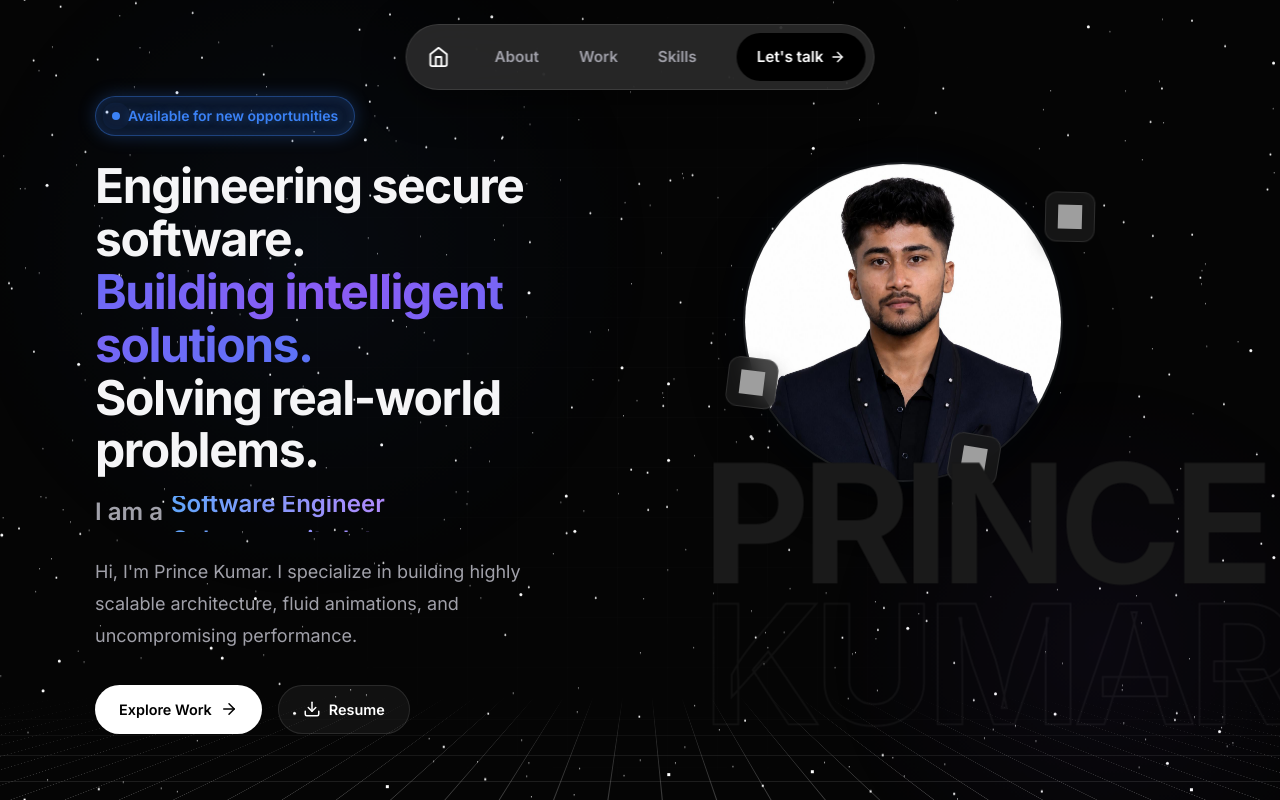
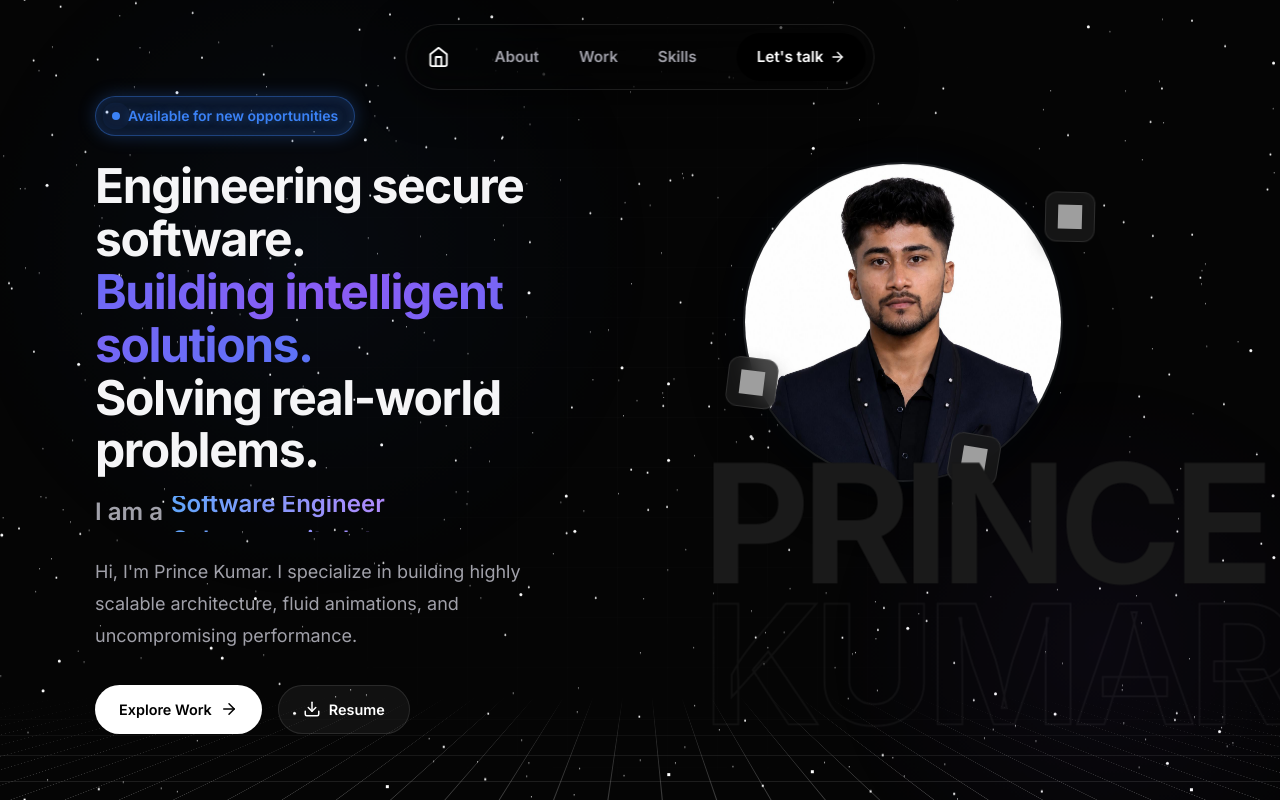
Before and after one commit to Presktok/Presktok.github.io, a React (Vite) app: page / in a window 1280 px wide. Shown: the top 800 px of the page. Built offline with nearby package versions, Linux system fonts and the light colour scheme; grey boxes are pictures that could not be loaded.

Commit message:
Make navbar background transparent

```diff
--- a/src/components/Layout/Navbar.css
+++ b/src/components/Layout/Navbar.css
@@ -5,7 +5,7 @@
   transform: translateX(-50%);
   width: max-content;
   max-width: 90vw;
-  background: rgba(45, 45, 45, 0.85);
+  background: rgba(0, 0, 0, 0.15);
   backdrop-filter: blur(20px);
   -webkit-backdrop-filter: blur(20px);
   border: 1px solid rgba(255, 255, 255, 0.1);
@@ -17,8 +17,8 @@
 }
 
 .island-nav.scrolled {
-  background: rgba(30, 30, 30, 0.95);
-  border: 1px solid rgba(255, 255, 255, 0.05);
+  background: rgba(0, 0, 0, 0.35);
+  border: 1px solid rgba(255, 255, 255, 0.08);
   top: 1rem;
 }
 
```
